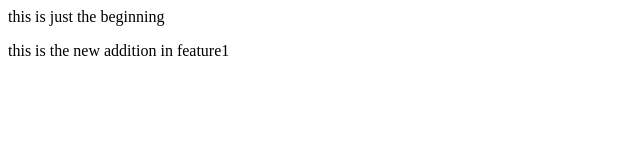
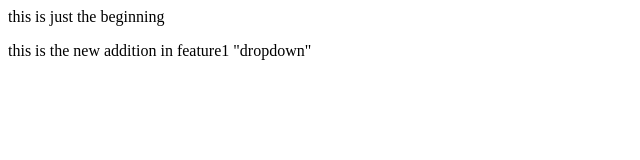
Before and after one commit to Victor-Hidam/LocalRepo, a plain HTML site: page index.html in a window 1280 px wide. Shown: the full height of the page, 0-640 px from the left. Drawn offline with Linux system fonts and the light colour scheme.

```diff
--- a/index.html
+++ b/index.html
@@ -1,2 +1,2 @@
 <p>this is just the beginning</p>
-<P>this is the new addition in feature1</P>
+<P>this is the new addition in feature1 "dropdown"</P>
```
